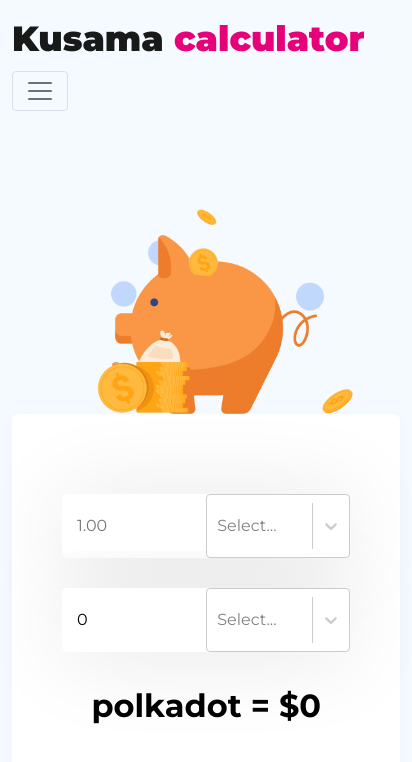
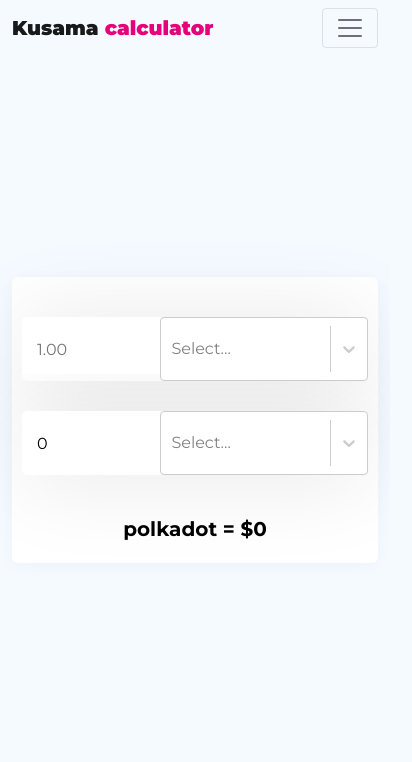
Before and after one commit to Tuntunkr/kusamaCalculator, a React (Create React App) app: page / in a window 390 px wide. Shown: the top 762 px of the page, 412 px wide, since content can reach past the window. Built offline with nearby package versions, Linux system fonts and the light colour scheme.

Commit message:
UI fixws for smaller devices

```diff
--- a/src/App.css
+++ b/src/App.css
@@ -117,3 +117,28 @@
   font-weight: bold;
   line-height: 34px;
 }
+
+@media screen and (max-width: 600px){
+  .logo {
+    font-size: 20px;
+  }
+  .imgBlock{
+    display: none;
+  }
+
+  .inputContainer{
+    grid-template-columns: 40% 60%;
+  }
+
+  .inputContainer .css-1hb7zxy-IndicatorsContainer{
+    padding: 0;
+  }
+
+  .customCard{
+    padding: 10px;
+  }
+
+  .currencyDisplay{
+    font-size: 20px;
+  }
+}
--- a/src/Components/Header.js
+++ b/src/Components/Header.js
@@ -14,10 +14,15 @@
 import Col from "react-bootstrap/Col";
 
 const coinOptions = [
-  { value: "polkadot", label: (<>
+  {
+    value: "polkadot",
+    label: (
+      <>
         <span>Polkadot</span>
         {/* <img src={} /> */}
-  </>) },
+      </>
+    ),
+  },
   { value: "kusama", label: "Kusama" },
 ];
 
@@ -85,7 +90,9 @@
     <>
       <Navbar expand="lg">
         <Container>
-          <Navbar.Brand href="#home" className="logo">Kusama <span>calculator</span> </Navbar.Brand>
+          <Navbar.Brand href="#home" className="logo">
+            Kusama <span>calculator</span>{" "}
+          </Navbar.Brand>
           <Navbar.Toggle aria-controls="basic-navbar-nav" />
           <Navbar.Collapse id="basic-navbar-nav" className="customNav">
             <Nav className="">
@@ -99,7 +106,8 @@
           </Navbar.Collapse>
         </Container>
       </Navbar>
-      <Container className="calContainer">
+      <div className="calContainer">
+        <Container>
           {/* <nav className="flex items">
           <div className="left">
             <a href="/">
@@ -172,11 +180,10 @@
                     <Select
                       options={countries.map((item) => ({
                         value: item.currency.code,
-                    label: `${item.currency.code} - ${item.currency.name}` ,
+                        label: `${item.currency.code} - ${item.currency.name}`,
                       }))}
                       onChange={(option) => setSelectedFiat(option.value)}
                       // defaultValue={{ label: "Dollar", value: 0 }}
-
                     />
                   </div>
                 </div>
@@ -185,7 +192,8 @@
                     {coinId} {selectedCrypto} ={" "}
                     {
                       countries.filter(
-                    (item) => item.currency.code === selectedFiat.toUpperCase()
+                        (item) =>
+                          item.currency.code === selectedFiat.toUpperCase()
                       )[0].currency.symbol
                     }
                     {/* {price} */}
@@ -197,6 +205,7 @@
             </Col>
           </Row>
         </Container>
+      </div>
     </>
   );
 }
```
Lines whose indentation alone changed are shown as unchanged.
